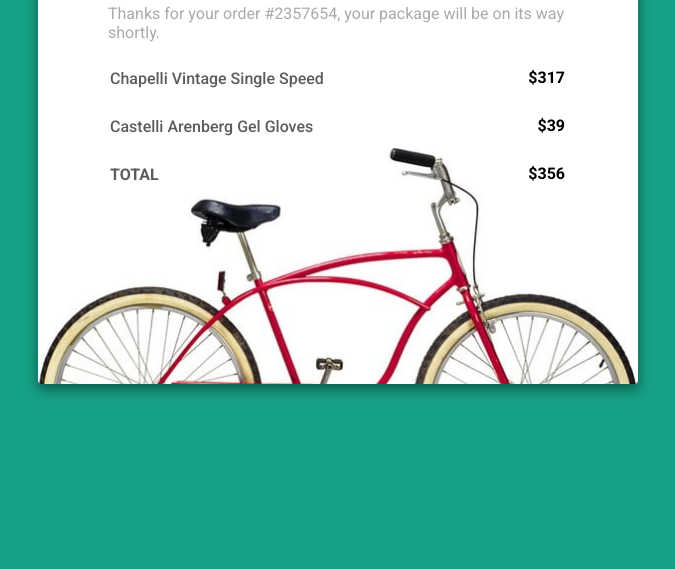
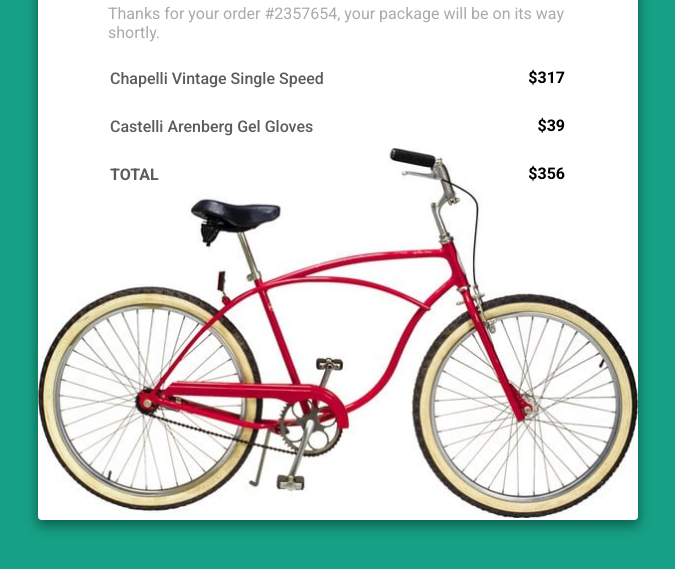
Before and after one commit to djboburjon/purchase-information, a plain HTML site: page index.html in a window 1280 px wide. Shown: the part 187-756 px from the top of the page, without its empty margins (302-977 px from the left). Drawn offline with Linux system fonts and the light colour scheme.

Commit message:
style.css updated

```diff
--- a/style.css
+++ b/style.css
@@ -28,7 +28,7 @@ body {
 
 .wrapper {
     width: 600px;
-    padding: 38px 70px 180px;
+    padding: 38px 70px 316px;
     margin: 100px auto 0;
     border-radius: 4px;
     background-color: #fff;
```
